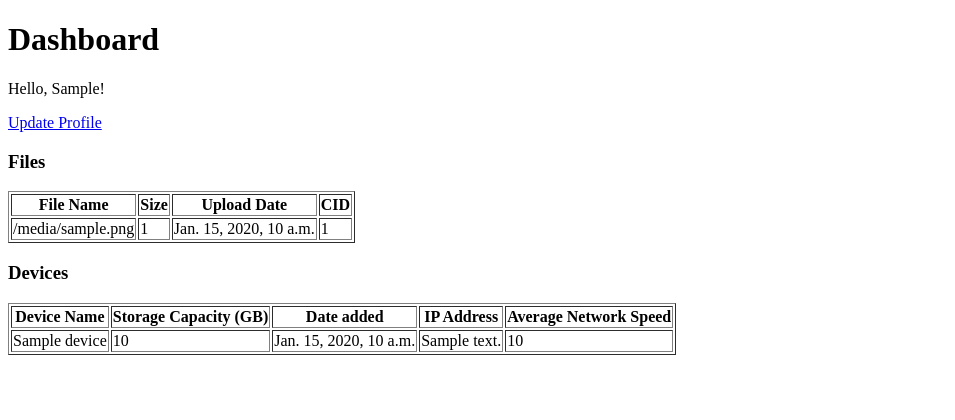
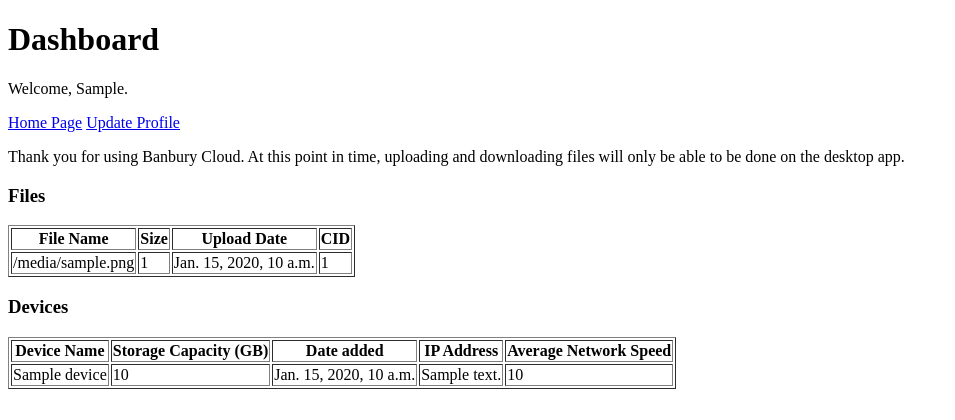
Before and after one commit to Banbury-inc/banbury-cloud-backend, a Django app: template helloapp/templates/dashboard.html in a window 1280 px wide. Shown: the top 420 px of the page, without its empty margins (0-955 px from the left). Run offline with Django 3.2, Linux system fonts and the light colour scheme; the template is opened without the code that fills it: most values are stand-ins (such as "Sample title", 1, 10 or a date in 2020).

Commit message:
more adjustments to make it look better

```diff
--- a/helloapp/templates/dashboard.html
+++ b/helloapp/templates/dashboard.html
@@ -2,13 +2,17 @@
 <html lang="en">
 <head>
     <meta charset="UTF-8">
-    <title>Dashboard</title>
+    <title>Banbury Cloud</title>
 </head>
 <body>
     <h1>Dashboard</h1>
-    <p>Hello, {{ first_name }}!</p>
+    <p>Welcome, {{ first_name }}.</p>
+    <a href="{% url 'home' %}">Home Page</a>
     <a href="{% url 'update_profile' username %}">Update Profile</a>
     <!-- Files Table -->
+    <p>Thank you for using Banbury Cloud. At this point in time, uploading and downloading files will only be able to be
+    done on the desktop app.</p>
+
 
     <h3>Files</h3>
     <table border="1">
```
